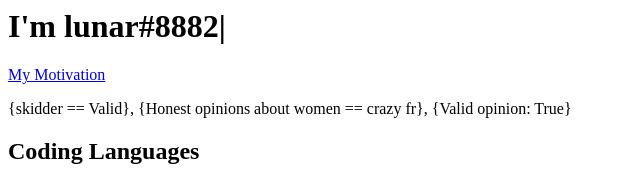
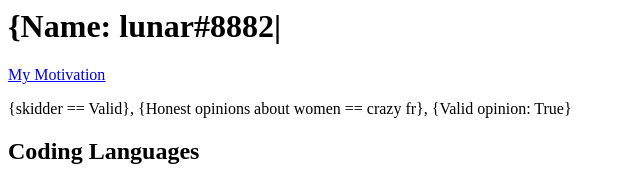
Before and after one commit to Associable/Associable, a plain HTML site: page index.html in a window 1280 px wide. Shown: the top 182 px of the page, without its empty margins (0-640 px from the left). Drawn offline with nearby package versions, Linux system fonts and the light colour scheme.

Commit message:
Update index.html

```diff
--- a/index.html
+++ b/index.html
@@ -6,7 +6,7 @@
 </head>
 <body>
     <div class="container">
-        <h1>I'm <span class="auto-type"></span></h1>
+        <h1>{Name: <span class="auto-type"></span></h1>
     </div>
 
 
```
